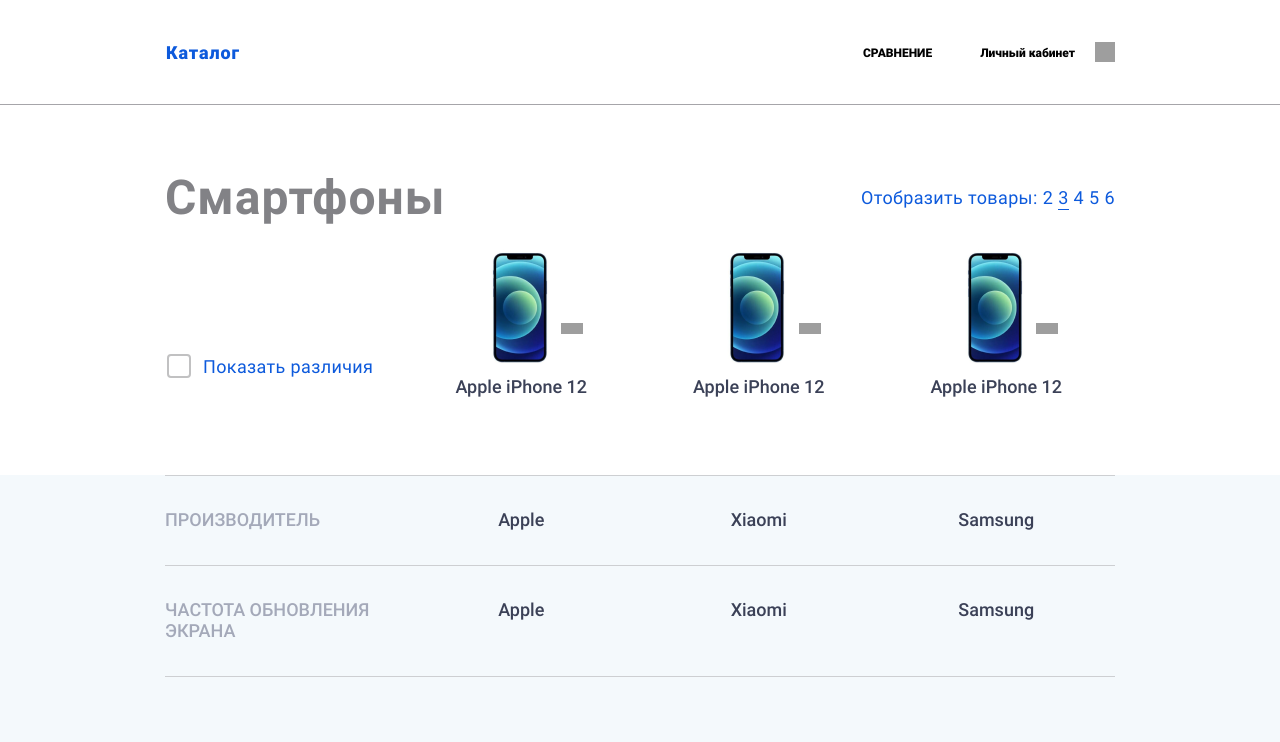
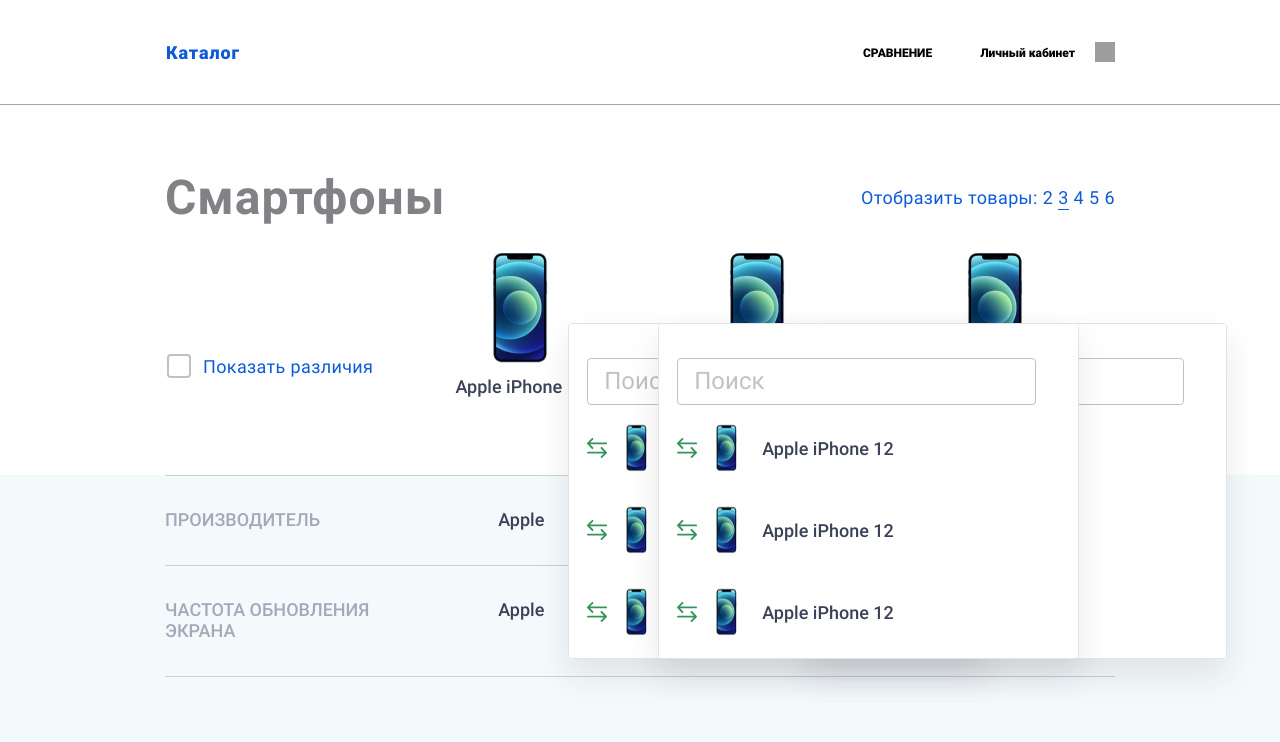
Before and after one commit to mirael26/iss-test, a React app: page / in a window 1280 px wide. Shown: the top 742 px of the page. Built offline with nearby package versions, Linux system fonts and the light colour scheme; grey boxes are pictures that could not be loaded.

Commit message:
Correct style for change-button and search position

```diff
--- a/src/components/comparison-table/comparison-table.tsx
+++ b/src/components/comparison-table/comparison-table.tsx
@@ -15,13 +15,13 @@
             </div>
           </div>
           <div className="comparison-table__cell comparison-table__cell--columns-3">
-            <Phone/>
+            <Phone isLast={false}/>
           </div>
           <div className="comparison-table__cell comparison-table__cell--columns-3">
-            <Phone/>
+            <Phone isLast={false}/>
           </div>
           <div className="comparison-table__cell comparison-table__cell--columns-3">
-            <Phone/>
+            <Phone isLast={true}/>
           </div>
       </div>
 
--- a/src/components/phone/phone.scss
+++ b/src/components/phone/phone.scss
@@ -18,7 +18,7 @@
 .phone__change {
   position: absolute;
   top: 75px;
-  right: 52px;
+  right: calc(50% - 81px);
   width: 22px;
   height: 11px;
   font-size: 0px;
@@ -29,6 +29,12 @@
 
 .phone__search {
   position: absolute;
-  top: 0px;
-  right: 0px;
+  top: 75px;
+  left: calc(50% + 47px);
+  z-index: 1;
+
+  &--last {
+    left: initial;
+    right: calc(50% - 83px);
+  }
 }
--- a/src/components/phone/phone.tsx
+++ b/src/components/phone/phone.tsx
@@ -2,14 +2,18 @@
 
 import Search from "../search/search";
 
-const Phone = (): JSX.Element => {
+interface PhoneProps {
+  isLast?: boolean,
+}
+
+const Phone = ({isLast = false}: PhoneProps): JSX.Element => {
   return (
     <div className="phone">
       <img className="phone__image" src={require("../../img/apple-iphone-12.png")} alt="apple-iphone-12"/>
       {/* TODO: сделать alt по имени телефона */}
       <p className="phone__text">Apple iPhone 12</p>
       <button className="phone__change">Заменить телефон</button>
-      {/* <Search className={"phone__search"}></Search> */}
+      <Search className={`phone__search${isLast ? " phone__search--last": ""}`}></Search>
     </div>
   );
 };
```
